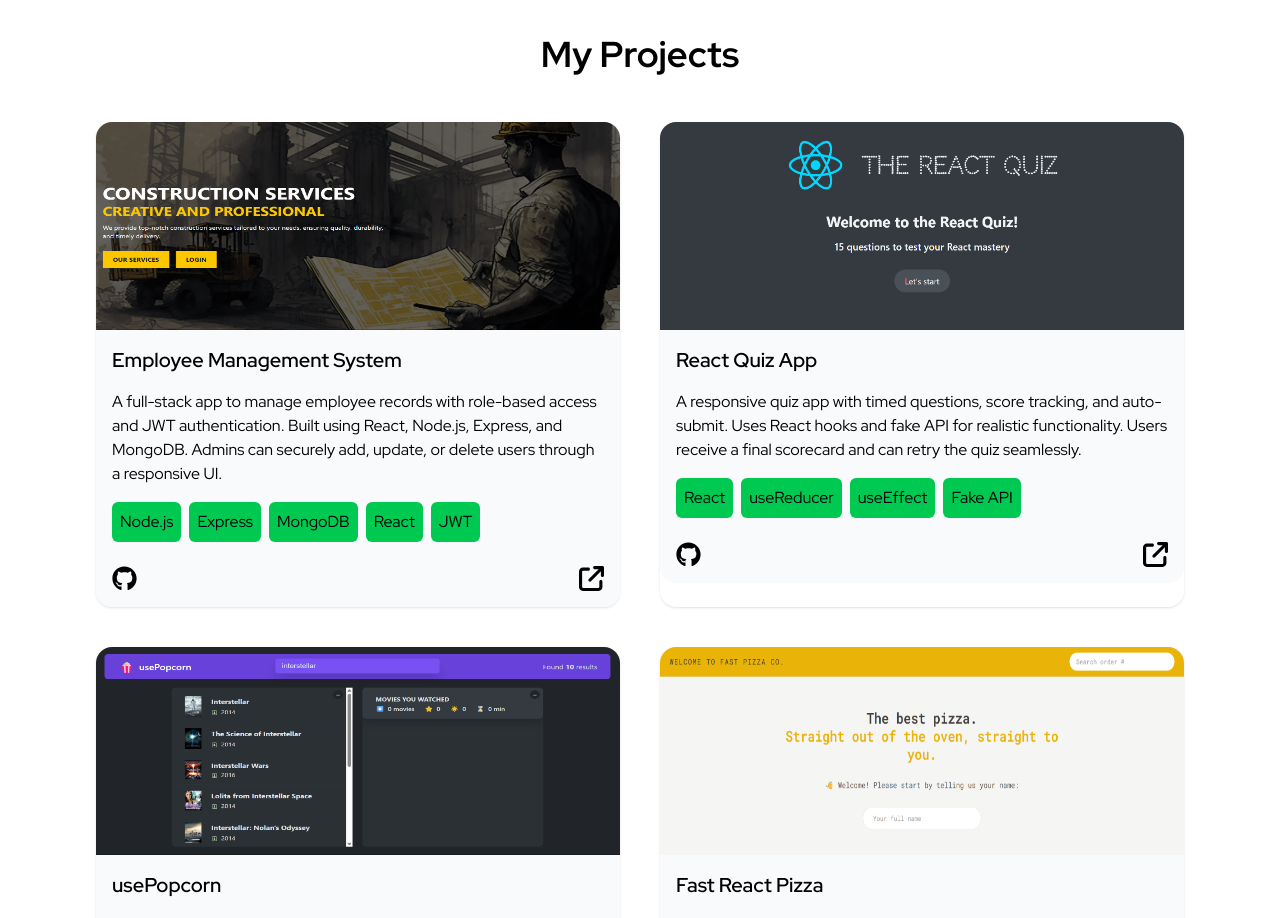
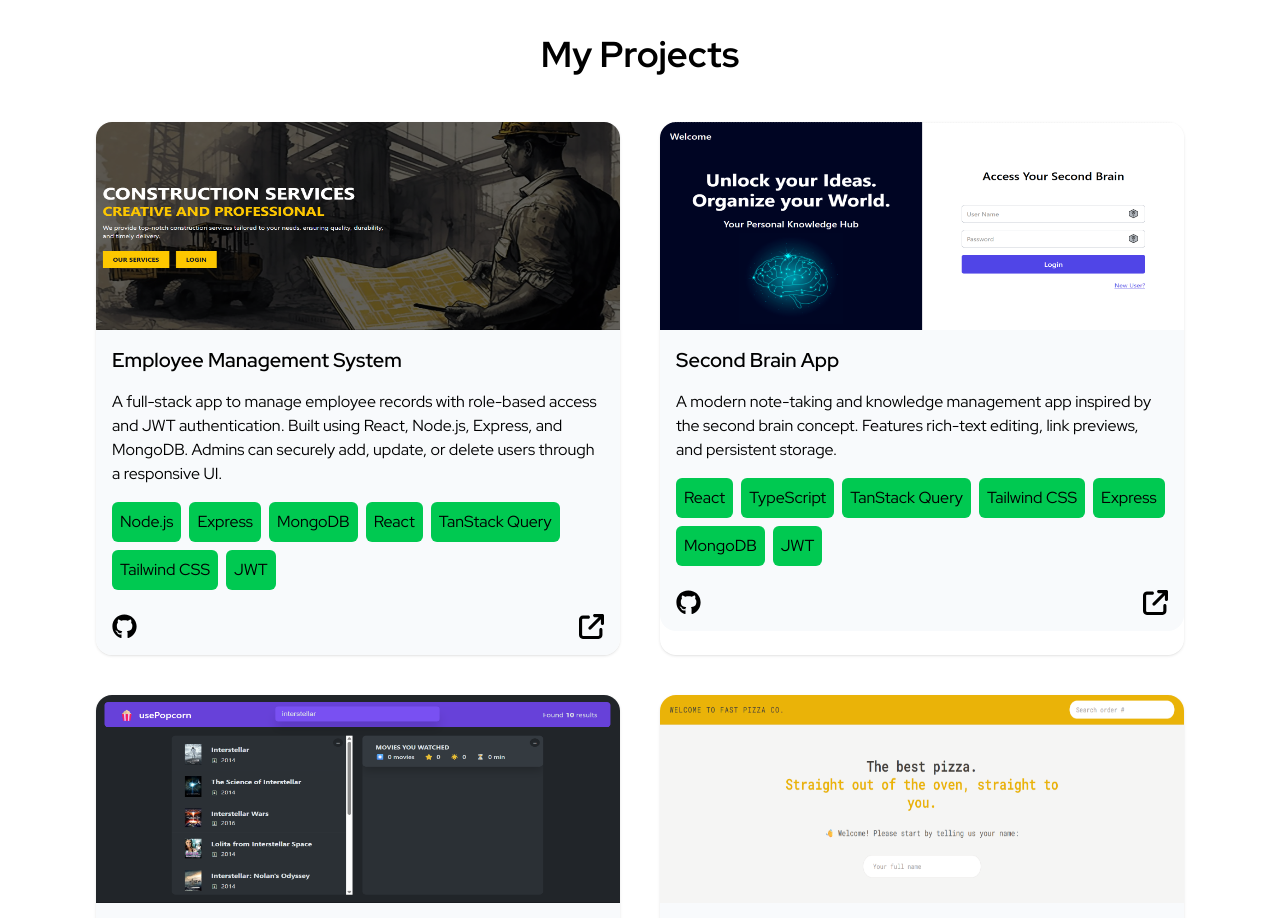
Before and after one commit to saket-gupta99/portfolio, a React (Vite) app: page / in a window 1280 px wide. Shown: the part 1440-2358 px from the top of the page. Built offline with nearby package versions, Linux system fonts and the light colour scheme.

Commit message:
add new project

```diff
--- a/src/components/ProjectCards.tsx
+++ b/src/components/ProjectCards.tsx
@@ -6,18 +6,26 @@ const projects = [
     image: "/EMS.png",
     description:
       "A full-stack app to manage employee records with role-based access and JWT authentication. Built using React, Node.js, Express, and MongoDB. Admins can securely add, update, or delete users through a responsive UI.",
-    technologies: ["Node.js", "Express", "MongoDB", "React", "JWT"],
+    technologies: ["Node.js", "Express", "MongoDB", "React", "TanStack Query", "Tailwind CSS", "JWT"],
     github: "https://github.com/saket-gupta99/ems",
     live: "https://siinfratechems.netlify.app/home",
   },
   {
-    name: "React Quiz App",
-    image: "/react-quiz.png",
+    name: "Second Brain App",
+    image: "/second-brain.png",
     description:
-      "A responsive quiz app with timed questions, score tracking, and auto-submit. Uses React hooks and fake API for realistic functionality. Users receive a final scorecard and can retry the quiz seamlessly.",
-    technologies: ["React", "useReducer", "useEffect", "Fake API"],
-    github: "https://github.com/saket-gupta99/react-quiz-app",
-    live: "https://quiz-app-react-now.netlify.app/",
+      "A modern note-taking and knowledge management app inspired by the second brain concept. Features rich-text editing, link previews, and persistent storage.",
+    technologies: [
+      "React",
+      "TypeScript",
+      "TanStack Query",
+      "Tailwind CSS",
+      "Express",
+      "MongoDB",
+      "JWT"
+    ],
+    github: "https://github.com/saket-gupta99/second-brain",
+    live: "https://second-brainn.netlify.app/login",
   },
   {
     name: "usePopcorn",
@@ -45,8 +53,6 @@ const projects = [
   },
 ];
 
-
-
 export default function ProjectCards() {
   return (
     <div className="grid grid-cols-1 lg:grid-cols-2 gap-10 mt-12">
@@ -63,12 +69,15 @@ export default function ProjectCards() {
                 alt={project.name}
               />
             </div>
-            <div className="p-4 space-y-4 rounded-b-2xl bg-slate-50 dark:bg-dark-700 dark:text-slate-200">
+            <div className="p-4 space-y-4 rounded-b-2xl bg-slate-50 dark:bg-dark-700 dark:text-slate-100">
               <h3 className="text-xl font-semibold">{project.name}</h3>
               <p>{project.description}</p>
               <p className=" flex flex-wrap gap-2">
                 {project.technologies.map((tech) => (
-                  <span key={tech} className="rounded-md p-2 bg-green-500 dark:bg-pink-600">
+                  <span
+                    key={tech}
+                    className="rounded-md p-2 bg-green-500 dark:bg-pink-600"
+                  >
                     {tech}
                   </span>
                 ))}
```
Also changed, not shown: public/second-brain.png (added), 1 other file (tests, documents, lock files or other folders).
